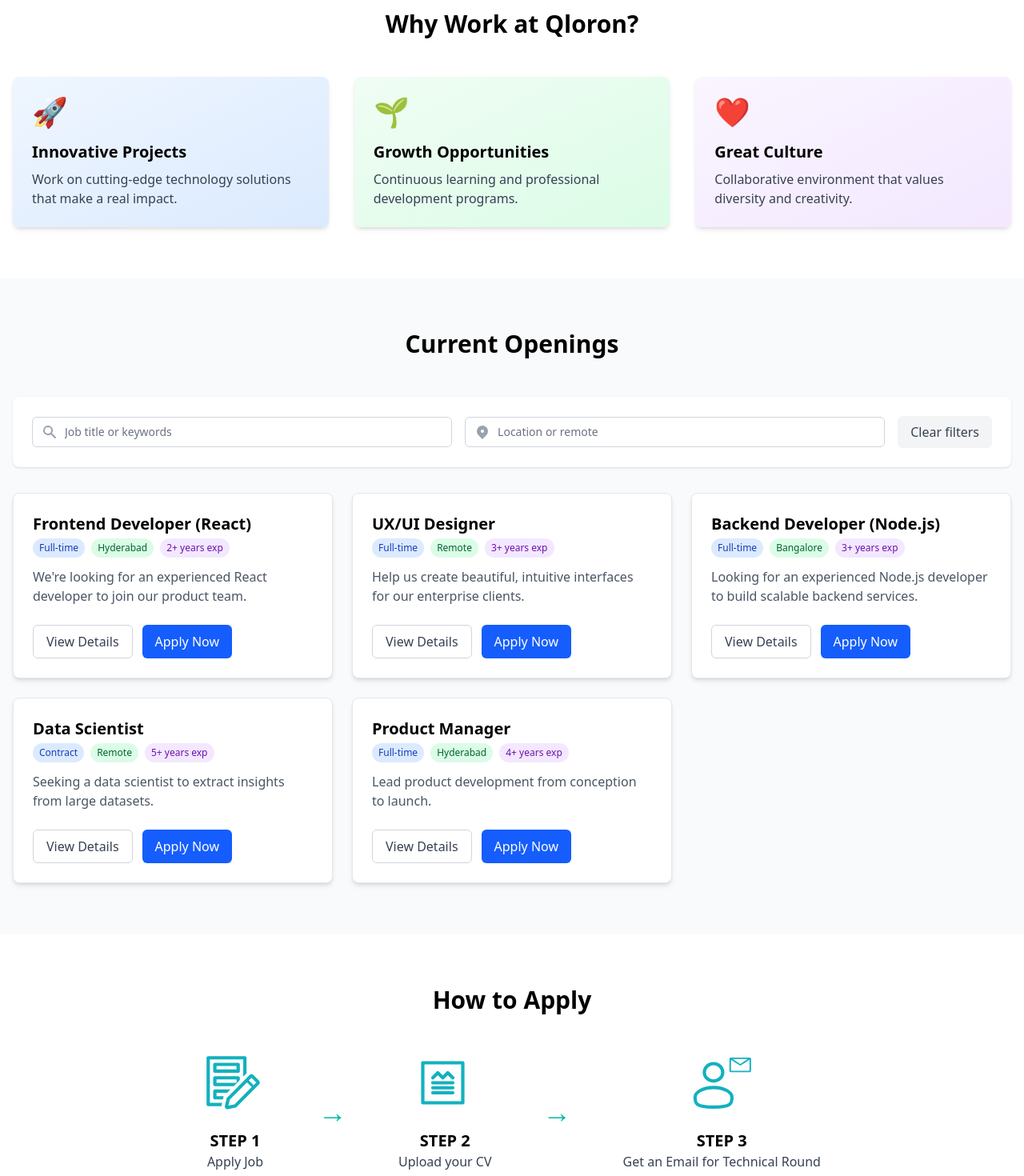
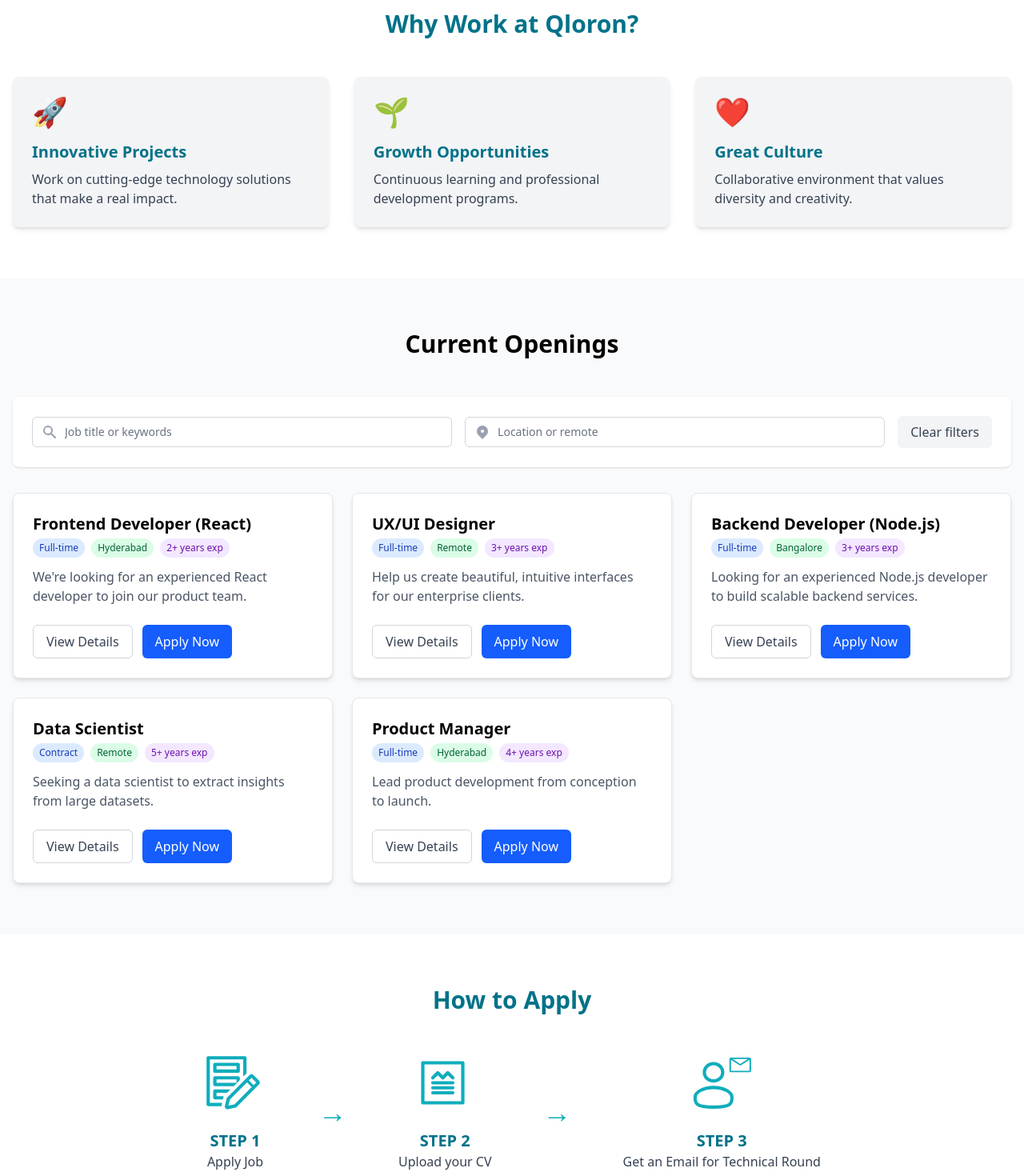
Before and after one commit to Himanshu-coder007/Qloron-Home-page, a React (Vite) app: page /careers in a window 1280 px wide. Shown: the part 500-1970 px from the top of the page at 80% size. Built offline with nearby package versions, Linux system fonts and the light colour scheme.

Commit message:
final ui update

```diff
--- a/src/pages/Careers.jsx
+++ b/src/pages/Careers.jsx
@@ -14,8 +14,8 @@
         {/* Blur Overlay Behind Text */}
         <div className="absolute inset-0 flex items-center justify-center">
           <div className="bg-white/30 backdrop-blur-md rounded-xl p-6 md:p-10 max-w-3xl mx-auto text-center shadow-lg z-10">
-            <h1 className="text-4xl md:text-6xl font-bold text-black mb-4">Join Our Team</h1>
-            <p className="text-xl md:text-2xl text-black">
+            <h1 className="text-4xl md:text-6xl font-bold text-[#017289] mb-4">Join Our Team</h1>
+            <p className="text-xl md:text-2xl text-[#046481]">
               Grow your career with Qloron - Where innovation meets opportunity
             </p>
           </div>
@@ -24,27 +24,27 @@
 
       {/* Why Join Us Section */}
       <div className="container mx-auto px-4 py-16">
-        <h2 className="text-3xl font-bold text-center mb-12">Why Work at Qloron?</h2>
+        <h2 className="text-3xl font-bold text-center mb-12 text-[#017289]">Why Work at Qloron?</h2>
 
         <div className="grid grid-cols-1 md:grid-cols-3 gap-8">
-          {/* Card 1 - Blue Gradient */}
-          <div className="bg-gradient-to-br from-blue-50 to-blue-100 p-6 rounded-lg shadow-md hover:shadow-lg transition-shadow duration-300">
-            <div className="text-blue-600 text-4xl mb-4">🚀</div>
-            <h3 className="text-xl font-semibold mb-2">Innovative Projects</h3>
+          {/* Card 1 */}
+          <div className="bg-[#F3F4F6] p-6 rounded-lg shadow-md hover:shadow-lg transition-shadow duration-300">
+            <div className="text-[#0FADBC] text-4xl mb-4">🚀</div>
+            <h3 className="text-xl font-semibold mb-2 text-[#017289]">Innovative Projects</h3>
             <p className="text-gray-700">Work on cutting-edge technology solutions that make a real impact.</p>
           </div>
 
-          {/* Card 2 - Green Gradient */}
-          <div className="bg-gradient-to-br from-green-50 to-green-100 p-6 rounded-lg shadow-md hover:shadow-lg transition-shadow duration-300">
-            <div className="text-green-600 text-4xl mb-4">🌱</div>
-            <h3 className="text-xl font-semibold mb-2">Growth Opportunities</h3>
+          {/* Card 2 */}
+          <div className="bg-[#F3F4F6] p-6 rounded-lg shadow-md hover:shadow-lg transition-shadow duration-300">
+            <div className="text-[#0FADBC] text-4xl mb-4">🌱</div>
+            <h3 className="text-xl font-semibold mb-2 text-[#017289]">Growth Opportunities</h3>
             <p className="text-gray-700">Continuous learning and professional development programs.</p>
           </div>
 
-          {/* Card 3 - Purple Gradient */}
-          <div className="bg-gradient-to-br from-purple-50 to-purple-100 p-6 rounded-lg shadow-md hover:shadow-lg transition-shadow duration-300">
-            <div className="text-purple-600 text-4xl mb-4">❤️</div>
-            <h3 className="text-xl font-semibold mb-2">Great Culture</h3>
+          {/* Card 3 */}
+          <div className="bg-[#F3F4F6] p-6 rounded-lg shadow-md hover:shadow-lg transition-shadow duration-300">
+            <div className="text-[#0FADBC] text-4xl mb-4">❤️</div>
+            <h3 className="text-xl font-semibold mb-2 text-[#017289]">Great Culture</h3>
             <p className="text-gray-700">Collaborative environment that values diversity and creativity.</p>
           </div>
         </div>
@@ -55,7 +55,7 @@
 
       {/* Application Steps Section */}
       <div className="container mx-auto px-4 py-16">
-        <h2 className="text-3xl font-bold text-center mb-12">How to Apply</h2>
+        <h2 className="text-3xl font-bold text-center mb-12 text-[#017289]">How to Apply</h2>
 
         <div className="flex flex-col md:flex-row items-center justify-center gap-8 md:gap-16">
           {/* Step 1 */}
@@ -63,12 +63,12 @@
             <div className="w-20 h-20 mb-4">
               <svg xmlns="http://www.w3.org/2000/svg" width="75" height="75" viewBox="0 0 75 75" fill="none">
                 <g clipPath="url(#clip0_822_7553)">
-                  <path d="M43.75 25H14.5833C14.0308 25 13.5009 24.7805 13.1102 24.3898C12.7195 23.9991 12.5 23.4692 12.5 22.9167V14.5833C12.5 14.0308 12.7195 13.5009 13.1102 13.1102C13.5009 12.7195 14.0308 12.5 14.5833 12.5H43.75C44.3025 12.5 44.8324 12.7195 45.2231 13.1102C45.6138 13.5009 45.8333 14.0308 45.8333 14.5833V22.9167C45.8333 23.4692 45.6138 23.9991 45.2231 24.3898C44.8324 24.7805 44.3025 25 43.75 25ZM16.6667 20.8333H41.6667V16.5417H16.6667V20.8333Z" fill="#12B1BE"/>
-                  <path d="M43.75 29.3335H14.5833C14.0308 29.3335 13.5009 29.553 13.1102 29.9437C12.7195 30.3344 12.5 30.8643 12.5 31.4168V39.5835C12.5 40.136 12.7195 40.6659 13.1102 41.0566C13.5009 41.4473 14.0308 41.6668 14.5833 41.6668H38.25L45.8333 33.9585V31.4168C45.8333 30.8643 45.6138 30.3344 45.2231 29.9437C44.8324 29.553 44.3025 29.3335 43.75 29.3335ZM41.6667 37.5002H16.6667V33.3335H41.6667V37.5002Z" fill="#12B1BE"/>
-                  <path d="M23.042 65.6457V65.5207L23.7087 62.6248H8.33366V8.33317H50.0003V29.6873L54.167 25.7498V6.24984C54.167 5.6973 53.9475 5.1674 53.5568 4.7767C53.1661 4.386 52.6362 4.1665 52.0837 4.1665H6.25033C5.69779 4.1665 5.16789 4.386 4.77719 4.7767C4.38649 5.1674 4.16699 5.6973 4.16699 6.24984V64.5832C4.16699 65.1357 4.38649 65.6656 4.77719 66.0563C5.16789 66.447 5.69779 66.6665 6.25033 66.6665H22.917C22.9342 66.3237 22.9759 65.9825 23.042 65.6457Z" fill="#12B1BE"/>
-                  <path d="M45.833 39.9373L44.208 41.5831C44.6112 41.5 44.9807 41.2993 45.2699 41.0064C45.5591 40.7135 45.755 40.3414 45.833 39.9373Z" fill="#12B1BE"/>
-                  <path d="M12.5 56.1249C12.5 56.6775 12.7195 57.2074 13.1102 57.5981C13.5009 57.9888 14.0308 58.2083 14.5833 58.2083H24.6667L25.2917 55.4999L25.5625 54.3541V54.2499H16.6667V49.9999H29.875L34.0417 45.8333H14.5833C14.0308 45.8333 13.5009 46.0527 13.1102 46.4434C12.7195 46.8341 12.5 47.3641 12.5 47.9166V56.1249Z" fill="#12B1BE"/>
-                  <path d="M69.7707 34.7292L62.7499 27.7083C62.4383 27.3959 62.0682 27.148 61.6606 26.9789C61.2531 26.8097 60.8162 26.7227 60.3749 26.7227C59.9337 26.7227 59.4967 26.8097 59.0892 26.9789C58.6817 27.148 58.3115 27.3959 57.9999 27.7083L29.4374 56.4375L27.0832 66.4583C26.9951 66.8906 26.9931 67.3361 27.0774 67.7692C27.1617 68.2022 27.3306 68.6144 27.5744 68.9821C27.8183 69.3498 28.1323 69.6658 28.4984 69.912C28.8646 70.1581 29.2757 70.3296 29.7082 70.4166C29.923 70.4382 30.1393 70.4382 30.3541 70.4166C30.6093 70.4583 30.8696 70.4583 31.1249 70.4166L41.2291 68.1875L69.7707 39.5833C70.0825 39.2735 70.33 38.9051 70.4988 38.4993C70.6677 38.0935 70.7546 37.6583 70.7546 37.2187C70.7546 36.7792 70.6677 36.344 70.4988 35.9382C70.33 35.5324 70.0825 35.164 69.7707 34.8542V34.7292ZM39.1041 64.3958L31.4791 66.0833L33.3332 58.5208L54.7499 36.875L60.6249 42.75L39.1041 64.3958ZM62.9791 40.3958L57.1041 34.5208L60.4166 31.25L66.3332 37.1667L62.9791 40.3958Z" fill="#12B1BE"/>
+                  <path d="M43.75 25H14.5833C14.0308 25 13.5009 24.7805 13.1102 24.3898C12.7195 23.9991 12.5 23.4692 12.5 22.9167V14.5833C12.5 14.0308 12.7195 13.5009 13.1102 13.1102C13.5009 12.7195 14.0308 12.5 14.5833 12.5H43.75C44.3025 12.5 44.8324 12.7195 45.2231 13.1102C45.6138 13.5009 45.8333 14.0308 45.8333 14.5833V22.9167C45.8333 23.4692 45.6138 23.9991 45.2231 24.3898C44.8324 24.7805 44.3025 25 43.75 25ZM16.6667 20.8333H41.6667V16.5417H16.6667V20.8333Z" fill="#0FADBC"/>
+                  <path d="M43.75 29.3335H14.5833C14.0308 29.3335 13.5009 29.553 13.1102 29.9437C12.7195 30.3344 12.5 30.8643 12.5 31.4168V39.5835C12.5 40.136 12.7195 40.6659 13.1102 41.0566C13.5009 41.4473 14.0308 41.6668 14.5833 41.6668H38.25L45.8333 33.9585V31.4168C45.8333 30.8643 45.6138 30.3344 45.2231 29.9437C44.8324 29.553 44.3025 29.3335 43.75 29.3335ZM41.6667 37.5002H16.6667V33.3335H41.6667V37.5002Z" fill="#0FADBC"/>
+                  <path d="M23.042 65.6457V65.5207L23.7087 62.6248H8.33366V8.33317H50.0003V29.6873L54.167 25.7498V6.24984C54.167 5.6973 53.9475 5.1674 53.5568 4.7767C53.1661 4.386 52.6362 4.1665 52.0837 4.1665H6.25033C5.69779 4.1665 5.16789 4.386 4.77719 4.7767C4.38649 5.1674 4.16699 5.6973 4.16699 6.24984V64.5832C4.16699 65.1357 4.38649 65.6656 4.77719 66.0563C5.16789 66.447 5.69779 66.6665 6.25033 66.6665H22.917C22.9342 66.3237 22.9759 65.9825 23.042 65.6457Z" fill="#0FADBC"/>
+                  <path d="M45.833 39.9373L44.208 41.5831C44.6112 41.5 44.9807 41.2993 45.2699 41.0064C45.5591 40.7135 45.755 40.3414 45.833 39.9373Z" fill="#0FADBC"/>
+                  <path d="M12.5 56.1249C12.5 56.6775 12.7195 57.2074 13.1102 57.5981C13.5009 57.9888 14.0308 58.2083 14.5833 58.2083H24.6667L25.2917 55.4999L25.5625 54.3541V54.2499H16.6667V49.9999H29.875L34.0417 45.8333H14.5833C14.0308 45.8333 13.5009 46.0527 13.1102 46.4434C12.7195 46.8341 12.5 47.3641 12.5 47.9166V56.1249Z" fill="#0FADBC"/>
+                  <path d="M69.7707 34.7292L62.7499 27.7083C62.4383 27.3959 62.0682 27.148 61.6606 26.9789C61.2531 26.8097 60.8162 26.7227 60.3749 26.7227C59.9337 26.7227 59.4967 26.8097 59.0892 26.9789C58.6817 27.148 58.3115 27.3959 57.9999 27.7083L29.4374 56.4375L27.0832 66.4583C26.9951 66.8906 26.9931 67.3361 27.0774 67.7692C27.1617 68.2022 27.3306 68.6144 27.5744 68.9821C27.8183 69.3498 28.1323 69.6658 28.4984 69.912C28.8646 70.1581 29.2757 70.3296 29.7082 70.4166C29.923 70.4382 30.1393 70.4382 30.3541 70.4166C30.6093 70.4583 30.8696 70.4583 31.1249 70.4166L41.2291 68.1875L69.7707 39.5833C70.0825 39.2735 70.33 38.9051 70.4988 38.4993C70.6677 38.0935 70.7546 37.6583 70.7546 37.2187C70.7546 36.7792 70.6677 36.344 70.4988 35.9382C70.33 35.5324 70.0825 35.164 69.7707 34.8542V34.7292ZM39.1041 64.3958L31.4791 66.0833L33.3332 58.5208L54.7499 36.875L60.6249 42.75L39.1041 64.3958ZM62.9791 40.3958L57.1041 34.5208L60.4166 31.25L66.3332 37.1667L62.9791 40.3958Z" fill="#0FADBC"/>
                 </g>
                 <defs>
                   <clipPath id="clip0_822_7553">
@@ -77,41 +77,41 @@
                 </defs>
               </svg>
             </div>
-            <h3 className="text-xl font-semibold text-center">STEP 1</h3>
+            <h3 className="text-xl font-semibold text-center text-[#017289]">STEP 1</h3>
             <p className="text-gray-700">Apply Job</p>
           </div>
 
           {/* Arrow */}
-          <div className="hidden md:block text-teal-500 text-4xl">→</div>
+          <div className="hidden md:block text-[#0FADBC] text-4xl">→</div>
 
           {/* Step 2 */}
           <div className="flex flex-col items-center relative">
             <div className="w-20 h-20 mb-4">
               <svg xmlns="http://www.w3.org/2000/svg" width="75" height="75" viewBox="0 0 75 75" fill="none">
-                <path d="M62.5 12.5H12.5V62.5H62.5V12.5Z" stroke="#12B1BE" strokeWidth="4.16667" strokeLinecap="round" strokeLinejoin="round"/>
-                <path d="M25 31.25L31.25 25L37.5 31.25L43.75 25L50 31.25" stroke="#12B1BE" strokeWidth="4.16667" strokeLinecap="round" strokeLinejoin="round"/>
-                <path d="M25 50H50" stroke="#12B1BE" strokeWidth="4.16667" strokeLinecap="round" strokeLinejoin="round"/>
-                <path d="M25 43.75H50" stroke="#12B1BE" strokeWidth="4.16667" strokeLinecap="round" strokeLinejoin="round"/>
-                <path d="M25 37.5H50" stroke="#12B1BE" strokeWidth="4.16667" strokeLinecap="round" strokeLinejoin="round"/>
+                <path d="M62.5 12.5H12.5V62.5H62.5V12.5Z" stroke="#0FADBC" strokeWidth="4.16667" strokeLinecap="round" strokeLinejoin="round"/>
+                <path d="M25 31.25L31.25 25L37.5 31.25L43.75 25L50 31.25" stroke="#0FADBC" strokeWidth="4.16667" strokeLinecap="round" strokeLinejoin="round"/>
+                <path d="M25 50H50" stroke="#0FADBC" strokeWidth="4.16667" strokeLinecap="round" strokeLinejoin="round"/>
+                <path d="M25 43.75H50" stroke="#0FADBC" strokeWidth="4.16667" strokeLinecap="round" strokeLinejoin="round"/>
+                <path d="M25 37.5H50" stroke="#0FADBC" strokeWidth="4.16667" strokeLinecap="round" strokeLinejoin="round"/>
               </svg>
             </div>
-            <h3 className="text-xl font-semibold text-center">STEP 2</h3>
+            <h3 className="text-xl font-semibold text-center text-[#017289]">STEP 2</h3>
             <p className="text-gray-700">Upload your CV</p>
           </div>
 
           {/* Arrow */}
-          <div className="hidden md:block text-teal-500 text-4xl">→</div>
+          <div className="hidden md:block text-[#0FADBC] text-4xl">→</div>
 
           {/* Step 3 */}
           <div className="flex flex-col items-center">
             <div className="w-20 h-20 mb-4">
               <svg xmlns="http://www.w3.org/2000/svg" width="80" height="75" viewBox="0 0 80 75" fill="none">
-                <path d="M29.9142 35.25C36.2807 35.25 41.4417 30.3811 41.4417 24.375C41.4417 18.3689 36.2807 13.5 29.9142 13.5C23.5478 13.5 18.3867 18.3689 18.3867 24.375C18.3867 30.3811 23.5478 35.25 29.9142 35.25Z" stroke="#12B1BE" strokeWidth="4.07812"/>
-                <path d="M52.9704 55.6409C52.9704 62.397 52.9704 67.8752 29.9154 67.8752C6.86035 67.8752 6.86035 62.397 6.86035 55.6409C6.86035 48.8848 17.1832 43.4065 29.9154 43.4065C42.6475 43.4065 52.9704 48.8848 52.9704 55.6409Z" stroke="#12B1BE" strokeWidth="4.07812"/>
-                <path d="M74.8903 6H51.7217C51.2097 6 50.7186 6.1919 50.3565 6.53348C49.9944 6.87507 49.791 7.33836 49.791 7.82143V22.3929C49.791 22.8759 49.9944 23.3392 50.3565 23.6808C50.7186 24.0224 51.2097 24.2143 51.7217 24.2143H74.8903C75.4024 24.2143 75.8934 24.0224 76.2555 23.6808C76.6176 23.3392 76.821 22.8759 76.821 22.3929V7.82143C76.821 7.33836 76.6176 6.87507 76.2555 6.53348C75.8934 6.1919 75.4024 6 74.8903 6ZM72.7665 7.82143L63.306 13.9961L53.8455 7.82143H72.7665ZM51.7217 22.3929V8.65018L62.7558 15.8539C62.9174 15.9597 63.1093 16.0164 63.306 16.0164C63.5027 16.0164 63.6947 15.9597 63.8563 15.8539L74.8903 8.65018V22.3929H51.7217Z" fill="#12B1BE"/>
+                <path d="M29.9142 35.25C36.2807 35.25 41.4417 30.3811 41.4417 24.375C41.4417 18.3689 36.2807 13.5 29.9142 13.5C23.5478 13.5 18.3867 18.3689 18.3867 24.375C18.3867 30.3811 23.5478 35.25 29.9142 35.25Z" stroke="#0FADBC" strokeWidth="4.07812"/>
+                <path d="M52.9704 55.6409C52.9704 62.397 52.9704 67.8752 29.9154 67.8752C6.86035 67.8752 6.86035 62.397 6.86035 55.6409C6.86035 48.8848 17.1832 43.4065 29.9154 43.4065C42.6475 43.4065 52.9704 48.8848 52.9704 55.6409Z" stroke="#0FADBC" strokeWidth="4.07812"/>
+                <path d="M74.8903 6H51.7217C51.2097 6 50.7186 6.1919 50.3565 6.53348C49.9944 6.87507 49.791 7.33836 49.791 7.82143V22.3929C49.791 22.8759 49.9944 23.3392 50.3565 23.6808C50.7186 24.0224 51.2097 24.2143 51.7217 24.2143H74.8903C75.4024 24.2143 75.8934 24.0224 76.2555 23.6808C76.6176 23.3392 76.821 22.8759 76.821 22.3929V7.82143C76.821 7.33836 76.6176 6.87507 76.2555 6.53348C75.8934 6.1919 75.4024 6 74.8903 6ZM72.7665 7.82143L63.306 13.9961L53.8455 7.82143H72.7665ZM51.7217 22.3929V8.65018L62.7558 15.8539C62.9174 15.9597 63.1093 16.0164 63.306 16.0164C63.5027 16.0164 63.6947 15.9597 63.8563 15.8539L74.8903 8.65018V22.3929H51.7217Z" fill="#0FADBC"/>
               </svg>
             </div>
-            <h3 className="text-xl font-semibold text-center">STEP 3</h3>
+            <h3 className="text-xl font-semibold text-center text-[#017289]">STEP 3</h3>
             <p className="text-gray-700">Get an Email for Technical Round</p>
           </div>
         </div>
```
